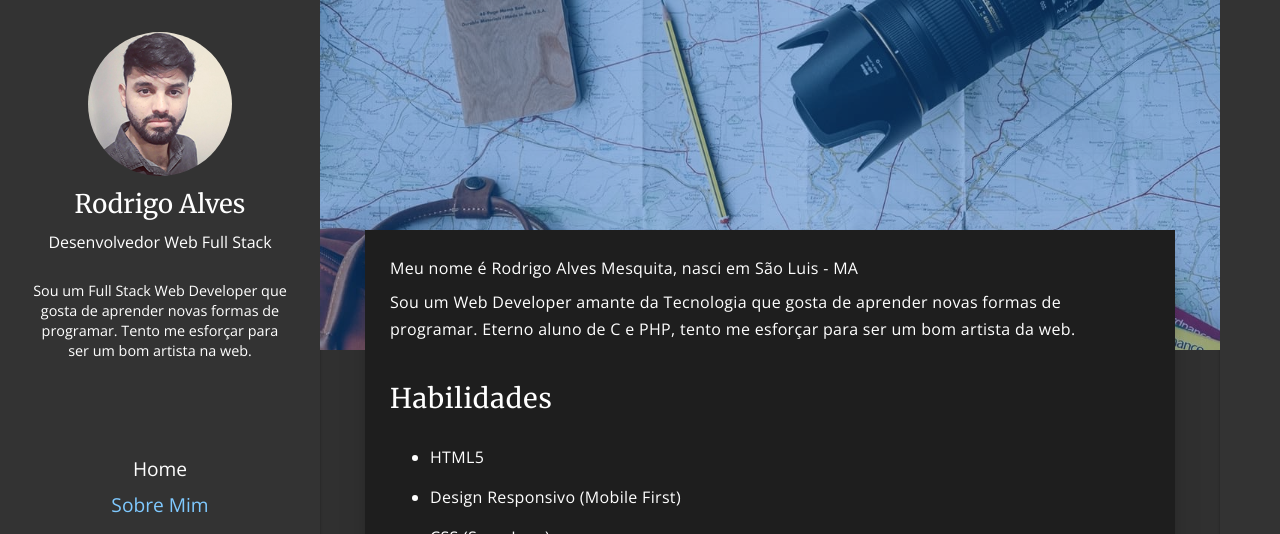
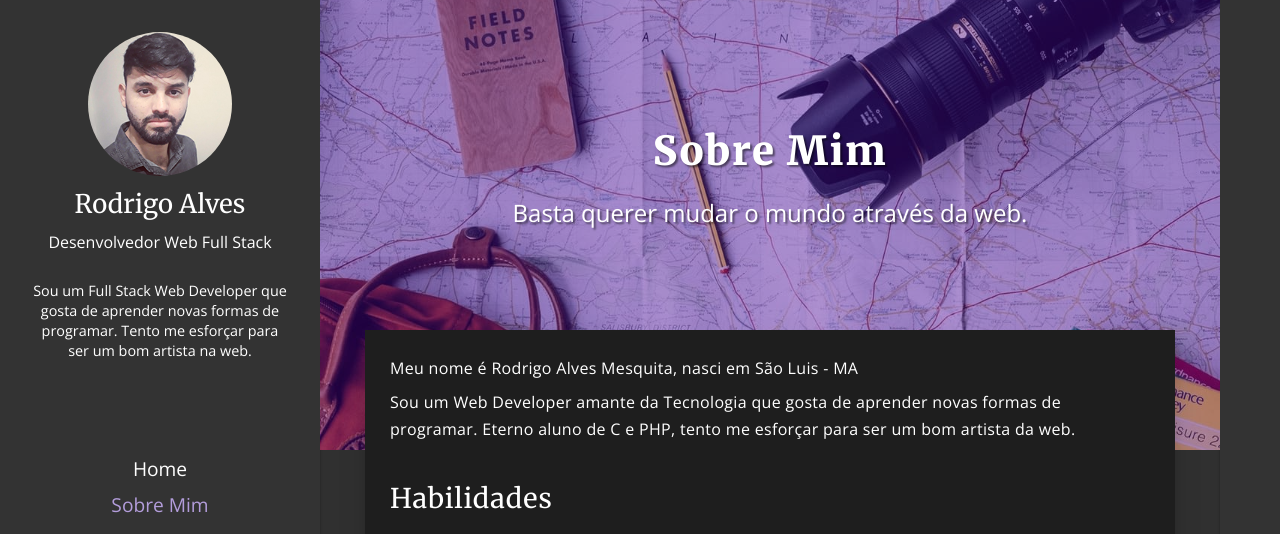
Before and after one commit to Rodrigo54/rodrigoalves.dev, a Gatsby site: page /about in a window 1280 px wide. Shown: the top 534 px of the page. Built offline with nearby package versions, Linux system fonts and the light colour scheme; Gatsby itself is replaced by a stand-in of ours; some packages are replaced by stand-ins of ours; some icons are missing.

Commit message:
ADD: Title page

```diff
--- a/src/components/paper-layout/index.tsx
+++ b/src/components/paper-layout/index.tsx
@@ -5,12 +5,16 @@ import React from 'react';
 import * as S from './styles';
 
 type Props = {
+  title?: string;
+  subtitle?: string;
   image?: IGatsbyImageData;
   alt?: string;
   children: React.ReactNode,
 };
 
 const PaperLayout: React.FC<Props> = ({
+  title,
+  subtitle,
   image,
   alt,
   children
@@ -37,12 +41,16 @@ const PaperLayout: React.FC<Props> = ({
     : getImage(data.file);
 
   return (
-    <>
-      <S.PostThumbnail alt={alt ?? 'Featured Image'} image={featuredImage} />
-      <S.PostPaper>
+    <S.PaperWrapper>
+      <S.Thumbnail alt={alt ?? 'Featured Image'} image={featuredImage} />
+      <S.Header>
+        <h1>{title}</h1>
+        <p>{subtitle}</p>
+      </S.Header>
+      <S.PaperContent>
         {children}
-      </S.PostPaper>
-    </>
+      </S.PaperContent>
+    </S.PaperWrapper>
   )
 }
 
--- a/src/components/paper-layout/styles.ts
+++ b/src/components/paper-layout/styles.ts
@@ -2,7 +2,14 @@ import styled from 'styled-components';
 import media from 'styled-media-query';
 import { GatsbyImage } from "gatsby-plugin-image";
 
-export const PostPaper = styled.div`
+export const PaperWrapper = styled.div`
+  display: flex;
+  flex-flow: column nowrap;
+  position: relative;
+  align-items: center;
+`;
+
+export const PaperContent = styled.div`
   background: var(--color2);
   color: var(--color2-contrast);
   z-index: 2;
@@ -17,10 +24,37 @@ export const PostPaper = styled.div`
   `}
 `;
 
-export const PostThumbnail = styled(GatsbyImage)`
+export const Header = styled.header`
+  z-index: 2;
+  margin: 60px auto 0px;
+  position: absolute;
+  max-height: 550px;
+  max-width: 1200px;
+  width: 90%;
+  padding: 25px;
+  text-shadow: 2px 2px 2px rgb(0 0 0 / 50%);
+  color: var(--color3-contrast);
+  text-align: center;
+  h1{
+    font-family: var(--font-serif);
+    font-weight: 800;
+    letter-spacing: 0.1rem;
+    line-height: 1.7;
+    word-break: break-word;
+    font-size: 2.5rem;
+    margin: 2rem auto 1rem;
+  }
+  p{
+    font-family: var(--font-sans-serif);
+    font-size: 1.5rem;
+    font-weight: 300;
+  }
+`;
+
+export const Thumbnail = styled(GatsbyImage)`
   z-index: 1;
   width: 100%;
-  height: 350px;
+  height: 450px;
   &::before {
     content: '';
     position: absolute;
--- a/src/components/seo/index.tsx
+++ b/src/components/seo/index.tsx
@@ -55,7 +55,7 @@ const SEO: React.FC<SEOProps> = ({
           href:"https://fonts.gstatic.com"
         },
         {
-          href:"https://fonts.googleapis.com/css2?family=Merriweather&family=Open+Sans&display=swap",
+          href:"https://fonts.googleapis.com/css2?family=Merriweather:ital,wght@0,300;0,400;0,700;0,900;1,300;1,400;1,700;1,900&family=Open+Sans:ital,wght@0,300;0,400;0,700;0,900;1,300;1,400;1,700;1,900&display=swap",
           rel:"stylesheet"
         }
       ]}
--- a/src/pages/about.tsx
+++ b/src/pages/about.tsx
@@ -28,6 +28,8 @@ const AboutPage: React.FC = () => {
     <Layout>
       <SEO title="Sobre Mim" />
       <PaperLayout
+        title="Sobre Mim"
+        subtitle="Basta querer mudar o mundo através da web."
         image={data.file}
         alt="Sobre Mim"
       >
--- a/src/styles/theme.ts
+++ b/src/styles/theme.ts
@@ -31,9 +31,9 @@ const ThemeStyles = createGlobalStyle`
     --color2-shade: #2b2b2b;
     --color2-contrast: #fff;
 
-    --color3: #1565c0;
-    --color3-light: #7fc9ff;
-    --color3-shade: #0d47a1;
+    --color3: #4c0099;
+    --color3-light: #b39ddb;
+    --color3-shade: #311b92;
     --color3-contrast: #fff;
   }
   body.light {
```
